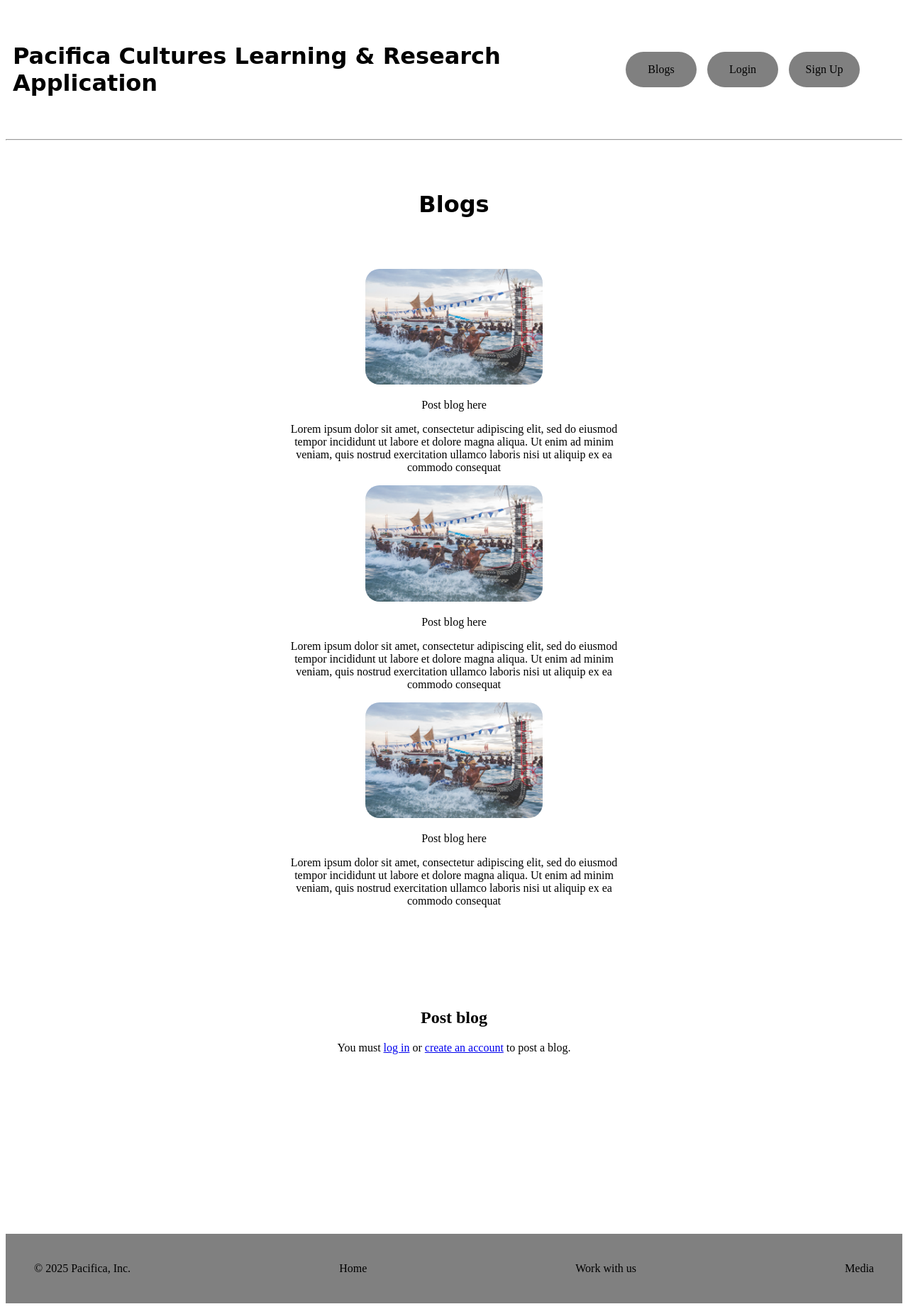
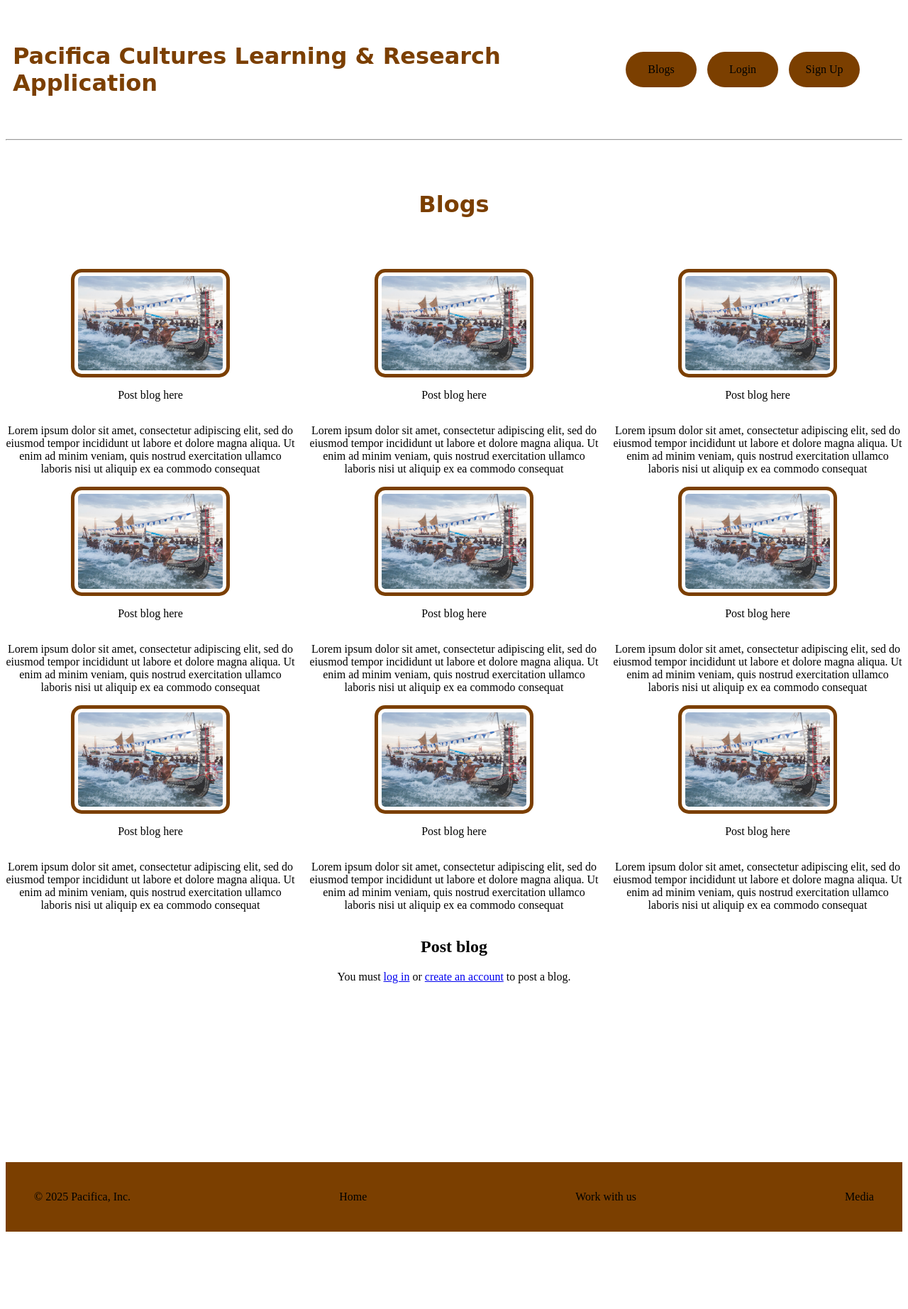
Before and after one commit to jedi24garcia/Pacifica_Project, a Django app: page /blogs/ in a window 1280 px wide. Shown: the whole page at 71% size. After the commit the page ends 1736 px from the top, so only its background shows below. Run offline with Django 5.2, Linux system fonts and the light colour scheme.

Commit message:
modified designs added chocolate colour to most features

```diff
--- a/blogs/templates/blog_details.html
+++ b/blogs/templates/blog_details.html
@@ -5,8 +5,30 @@
 <div class="home-container">
     <h1>Blogs</h1>
 </div>
-<div class="image-row">
-    <div class="image-containers">
+<div class="blog-image-row">
+    <div class="blog-image-containers">
+        <img src="{% static 'sample.jpg' %}" class="image" />
+            <p>Post blog here</p>
+            <p>Lorem ipsum dolor sit amet, consectetur adipiscing elit, sed do eiusmod tempor incididunt ut labore et dolore magna aliqua. Ut enim ad minim veniam, quis nostrud exercitation ullamco laboris nisi ut aliquip ex ea commodo consequat</p>
+        <img src="{% static 'sample.jpg' %}" class="image" />
+            <p>Post blog here</p>
+            <p>Lorem ipsum dolor sit amet, consectetur adipiscing elit, sed do eiusmod tempor incididunt ut labore et dolore magna aliqua. Ut enim ad minim veniam, quis nostrud exercitation ullamco laboris nisi ut aliquip ex ea commodo consequat</p>
+        <img src="{% static 'sample.jpg' %}" class="image" />
+            <p>Post blog here</p>
+            <p>Lorem ipsum dolor sit amet, consectetur adipiscing elit, sed do eiusmod tempor incididunt ut labore et dolore magna aliqua. Ut enim ad minim veniam, quis nostrud exercitation ullamco laboris nisi ut aliquip ex ea commodo consequat</p>
+    </div>
+    <div class="blog-image-containers">
+        <img src="{% static 'sample.jpg' %}" class="image" />
+            <p>Post blog here</p>
+            <p>Lorem ipsum dolor sit amet, consectetur adipiscing elit, sed do eiusmod tempor incididunt ut labore et dolore magna aliqua. Ut enim ad minim veniam, quis nostrud exercitation ullamco laboris nisi ut aliquip ex ea commodo consequat</p>
+        <img src="{% static 'sample.jpg' %}" class="image" />
+            <p>Post blog here</p>
+            <p>Lorem ipsum dolor sit amet, consectetur adipiscing elit, sed do eiusmod tempor incididunt ut labore et dolore magna aliqua. Ut enim ad minim veniam, quis nostrud exercitation ullamco laboris nisi ut aliquip ex ea commodo consequat</p>
+        <img src="{% static 'sample.jpg' %}" class="image" />
+            <p>Post blog here</p>
+            <p>Lorem ipsum dolor sit amet, consectetur adipiscing elit, sed do eiusmod tempor incididunt ut labore et dolore magna aliqua. Ut enim ad minim veniam, quis nostrud exercitation ullamco laboris nisi ut aliquip ex ea commodo consequat</p>
+    </div>
+    <div class="blog-image-containers">
         <img src="{% static 'sample.jpg' %}" class="image" />
             <p>Post blog here</p>
             <p>Lorem ipsum dolor sit amet, consectetur adipiscing elit, sed do eiusmod tempor incididunt ut labore et dolore magna aliqua. Ut enim ad minim veniam, quis nostrud exercitation ullamco laboris nisi ut aliquip ex ea commodo consequat</p>
@@ -25,7 +47,7 @@
     <form method="Post">
         {% csrf_token %}
         <label for="blog_content">Share your experience with us: </label>
-        <textarea = id="blog_content" name="blog_content" rows="5" cols="50" placeholder="Please log in with us to write your personal experience"></textarea>
+        <textarea id="blog_content" name="blog_content" rows="5" cols="50" placeholder="Please log in with us to write your personal experience"></textarea>
         <br>
         <button type="submit">Submit</button>
     </form>
--- a/static/css/base.css
+++ b/static/css/base.css
@@ -12,7 +12,7 @@
 
 .main-title {
   text-decoration: none;
-  color: black;
+  color: #7B3F00;
 }
 
 .main-title h1 {
@@ -38,7 +38,7 @@
 
 .left-button {
   display: flex;
-  background-color: gray;
+  background-color: #7B3F00;
   color: white;
   border-radius: 50px;
   width: 100px;
@@ -56,7 +56,7 @@
 
 .right-button {
   display: flex;
-  background-color: gray;
+  background-color: #7B3F00;
   color: white;
   border-radius: 50px;
   width: 100px;
@@ -74,7 +74,7 @@
 
 .logout-button {
   display: flex;
-  background-color: gray;
+  background-color: #7B3F00;
   color: white;
   border-radius: 50px;
   width: 100px;
@@ -92,7 +92,7 @@
 
 .profile-button {
   display: flex;
-  background-color: gray;
+  background-color: #7B3F00;
   color: white;
   border-radius: 50px;
   width: 100px;
@@ -113,9 +113,15 @@
   color: black;
 }
 
+#interactive-map {
+  border: 5px solid #7B3F00;
+  border-radius: 15px;
+  padding: 5px;
+}
+
 .interactive-map-button {
   padding: 20px;
-  background-color: gray;
+  background-color: #7B3F00;
   color: white;
   border-radius: 50px;
   border: none;
@@ -147,7 +153,7 @@
 }
 
 .box_container button {
-  background-color: #38bdf8;
+  background-color: #7B3F00;
   color: white;
   height: 50px;
   width: 200px;
@@ -185,10 +191,11 @@
 
 footer {
   display: flex;
-  background-color: grey;
+  background-color: #7B3F00;
   padding: 40px;
   margin-top: 20%;
   justify-content: space-between;
+
 }
 
 /* Images */
@@ -199,7 +206,7 @@ footer {
 
 .home-container h1 {
   position: relative;
-  color: inherit;
+  color: #7B3F00;
   font-family: 'Dancing Script', cursive;
   text-decoration: none;
   padding: 50px;
@@ -207,7 +214,7 @@ footer {
 
 .home-container h3 {
   position: relative;
-  color: inherit;
+  color: #7B3F00;
   font-family: 'Dancing Script', cursive;
   text-decoration: none;
   padding: 50px;
@@ -239,6 +246,9 @@ footer {
   border-radius: 20px;
   height: auto;
   width: 50%;
+  border: 5px solid #7B3F00;
+  border-radius: 15px;
+  padding: 5px;
 }
 
 .image-row {
@@ -252,6 +262,9 @@ footer {
   width: 500px;
   height: auto;
   text-align: center;
+  border: 5px solid #7B3F00;
+  border-radius: 15px;
+  padding: 5px;
 }
 
 .image1 {
@@ -273,4 +286,25 @@ footer {
 
 .images-contents {
   height: auto;
+  border: 5px solid #7B3F00;
+  border-radius: 15px;
+  padding: 5px;
 }
+
+/* Blog */
+
+.blog-image-row {
+  text-align: center;
+  display: flex;
+  justify-content: center;
+  gap: 20px;
+}
+
+.blog-image-containers {
+  display: flex;
+  flex: 1;
+  flex-direction: column;
+  align-items: center;
+  text-align: center;
+  max-width: 40%;
+}
--- a/travel/templates/homepage.html
+++ b/travel/templates/homepage.html
@@ -11,7 +11,7 @@
         <img src="{% static 'sample.jpg' %}" class="image" alt="Pacific Culture" />
     </div>
     <div class="home-container">
-        <h3>Cultural Traditions</h3>
+        <h3>CULTURAL TRADITIONS</h3>
     </div>
     <div class="image-row">
         <div class="image-containers">
@@ -134,6 +134,6 @@
     </script>
 
     <!-- Search Box -->
-    <input id="searchBox" type="text" placeholder="Search for a place" style="width: 300px; margin: 10px auto; display: block; padding: 10px;">
+    <input id="searchBox" type="text" placeholder="Search for a place" style="width: 400px; margin: 10px auto; display: block; padding: 10px;">
     <button class="interactive-map-button" onclick="placeSearch()">Search</button>
 {% endblock %}
```
